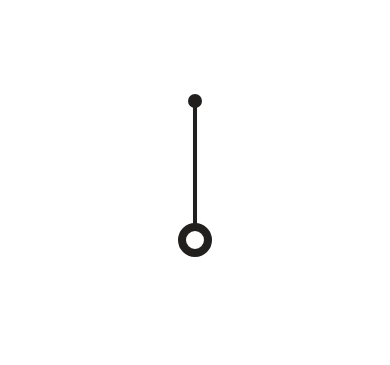
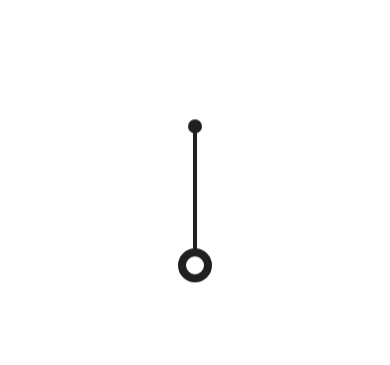
Before and after one commit to lopapex/mojmonom, a React (Vite) app: page / in a window 390 px wide. Shown: the part 128-493 px from the top of the page. Built offline with nearby package versions, Linux system fonts and the light colour scheme.

Commit message:
Center mobile visual stage

```diff
--- a/src/styles.css
+++ b/src/styles.css
@@ -151,18 +151,19 @@ button:disabled {
 }
 
 .visual-mode {
+  --visual-offset-y: 0px;
   animation: mode-flash 180ms ease-out both;
 }
 
 @keyframes mode-flash {
   from {
     opacity: 0.28;
-    transform: scale(0.985);
+    transform: translateY(var(--visual-offset-y)) scale(0.985);
   }
 
   to {
     opacity: 1;
-    transform: scale(1);
+    transform: translateY(var(--visual-offset-y)) scale(1);
   }
 }
 
@@ -558,6 +559,10 @@ input[type="range"]::-moz-range-thumb {
     min-height: 0;
   }
 
+  .visual-mode {
+    --visual-offset-y: clamp(14px, 3svh, 28px);
+  }
+
   .circle-view,
   .needle-view {
     width: min(58vw, 220px);
```
